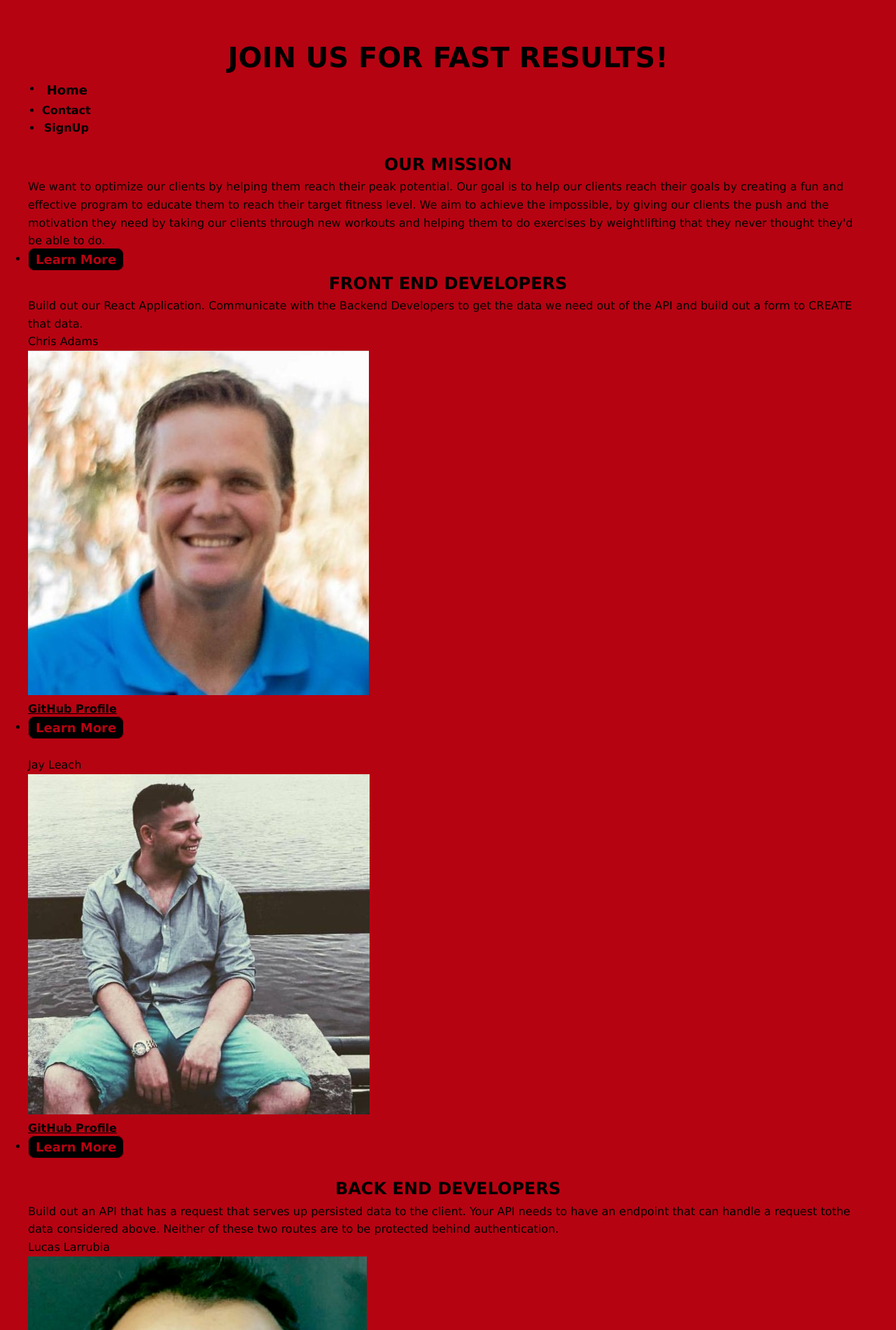
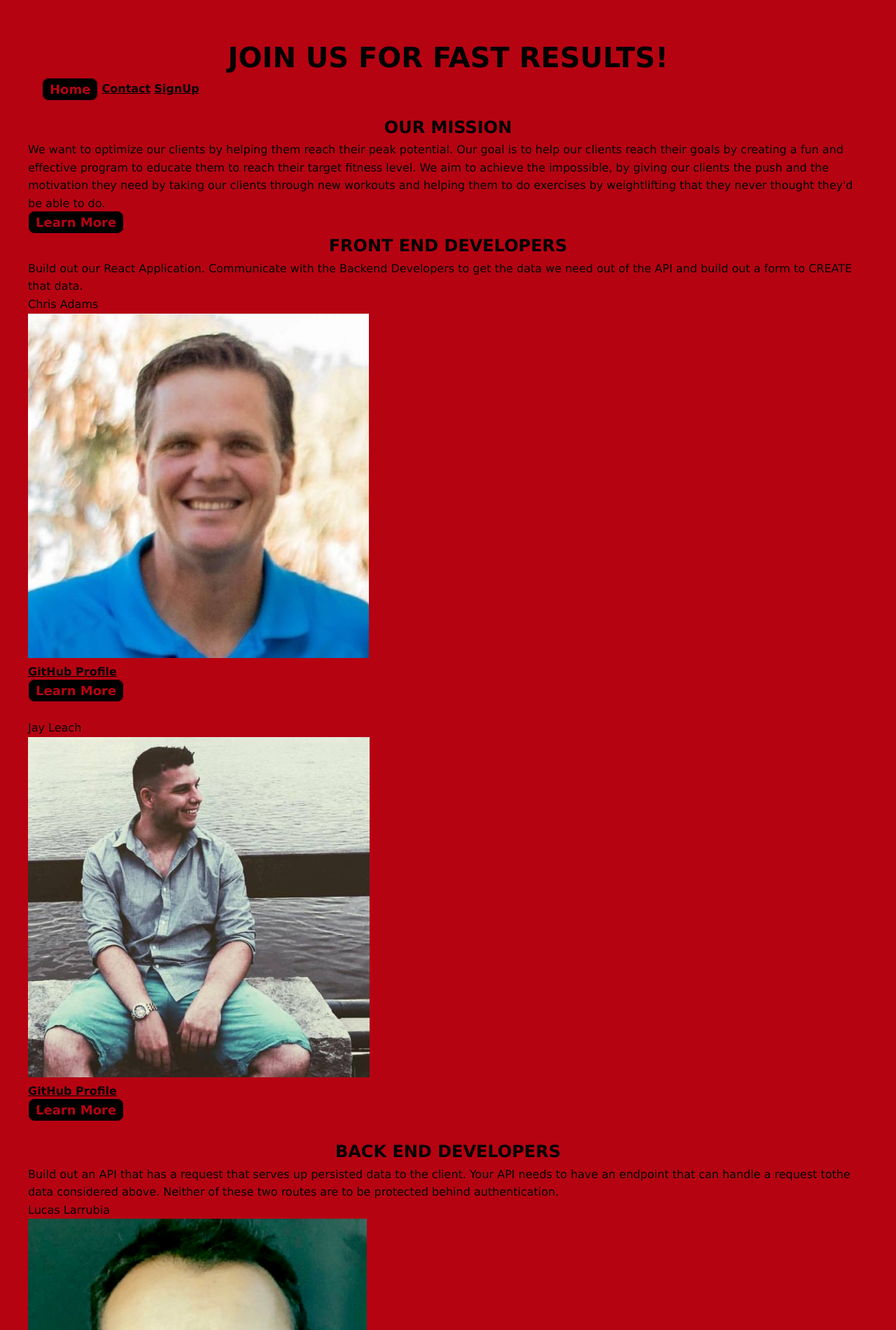
Before and after one commit to build-week-weight-lifting-tracker/MRichards-Markting-page, a plain HTML site: page assignments/about.html in a window 1280 px wide. Shown: the top 1900 px of the page at 70% size. Drawn offline with Linux system fonts and the light colour scheme.

Commit message:
Updated the code for my buttons to remove ul>li.

```diff
--- a/assignments/about.html
+++ b/assignments/about.html
@@ -13,11 +13,9 @@
                 <h1>JOIN US FOR FAST RESULTS!</h1>
                 <section id="banner">
                     <nav class="weighttraining" style="background-color: #b60312;">
-                        <ul>
-                            <li><a href="index.html" class="button">Home</a></li>
-                            <li><a href="#">Contact</a></li>
-                            <li><a href="#">SignUp</a></li>
-                        </ul>
+                        <a href="index.html" class="button">Home</a>
+                        <a href="#">Contact</a>
+                        <a href="#">SignUp</a>
                     </nav>
         </header>
 
@@ -28,9 +26,7 @@
                 <div class="trainingContent1">
                     <p>We want to optimize our clients by helping them reach their peak potential. Our goal is to help our clients reach their goals by creating a fun and effective program to educate them to reach their target fitness level. We aim to achieve the impossible, by giving our clients the push and the motivation they need by taking our clients through new workouts and helping them to do exercises by weightlifting that they never thought they'd be able to do.</P>
                     <footer>
-                        <ul class="buttons">
-                            <li><a href="#" class="button small">Learn More</a></li>
-                        </ul>
+                        <a href="#"class="button">Learn More</a>
                     </footer>
                 </div>
 
@@ -43,9 +39,7 @@
                     <p>
                         <a href="https://github.com/cladams0203a">GitHub Profile</a></p>
                     <footer>
-                        <ul class="buttons">
-                             <li><a href="#" class="button small">Learn More</a></li>
-                        </ul>
+                        <a href="#"class="button">Learn More</a>
                     </footer><br>
                     <p>
                         Jay Leach<br>
@@ -53,9 +47,7 @@
                     <p>
                         <a href="https://github.com/leachcoding">GitHub Profile</a></p>
                     <footer>
-                        <ul class="buttons">
-                            <li><a href="#" class="button small">Learn More</a></li>
-                        </ul>
+                        <a href="#"class="button">Learn More</a>
                     </footer><br>
                 </div>
 
@@ -68,9 +60,7 @@
                     <p>
                         <a href="https://github.com/lucaslarrubia">GitHub Profile</a></p>
                     <footer>
-                        <ul class="buttons">
-                            <li><a href="#" class="button small">Learn More</a></li>
-                        </ul>
+                        <a href="#"class="button">Learn More</a>
                     </footer><br>
                 </div>
 
@@ -81,9 +71,7 @@
                             Michelle Paredes<br>
                             <a href="https://github.com/mparedes003">GitHub Profile</a></p>
                     <footer>
-                        <ul class="buttons">
-                            <li><a href="#" class="button small">Learn More</a></li>
-                        </ul>
+                            <a href="#"class="button">Learn More</a>
                     </footer>
                 </div>
 
```
